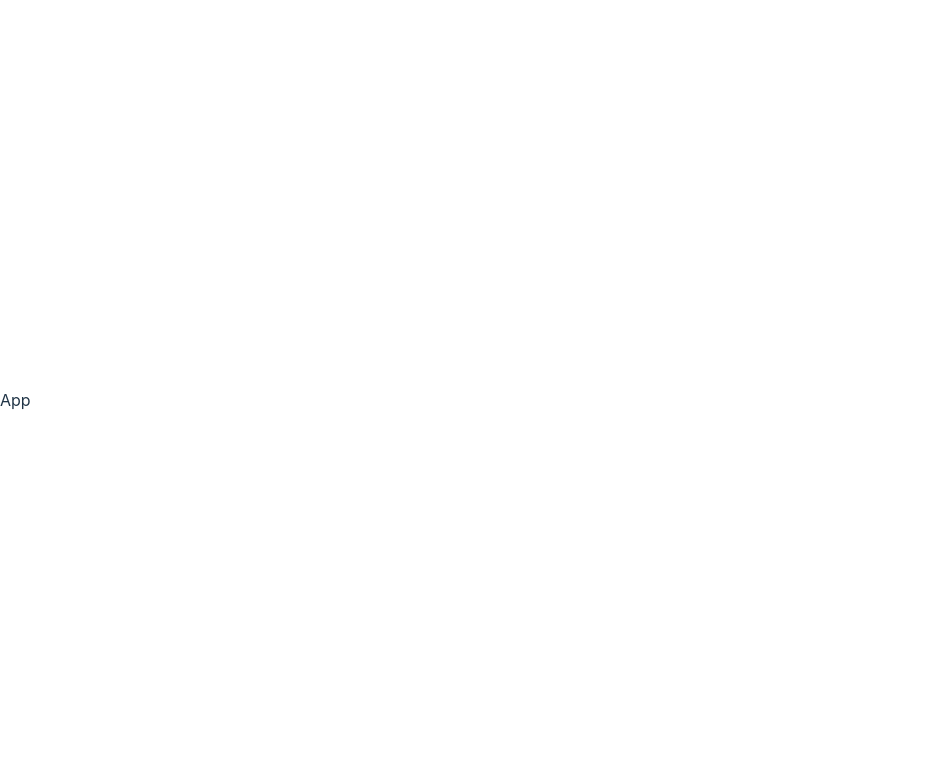
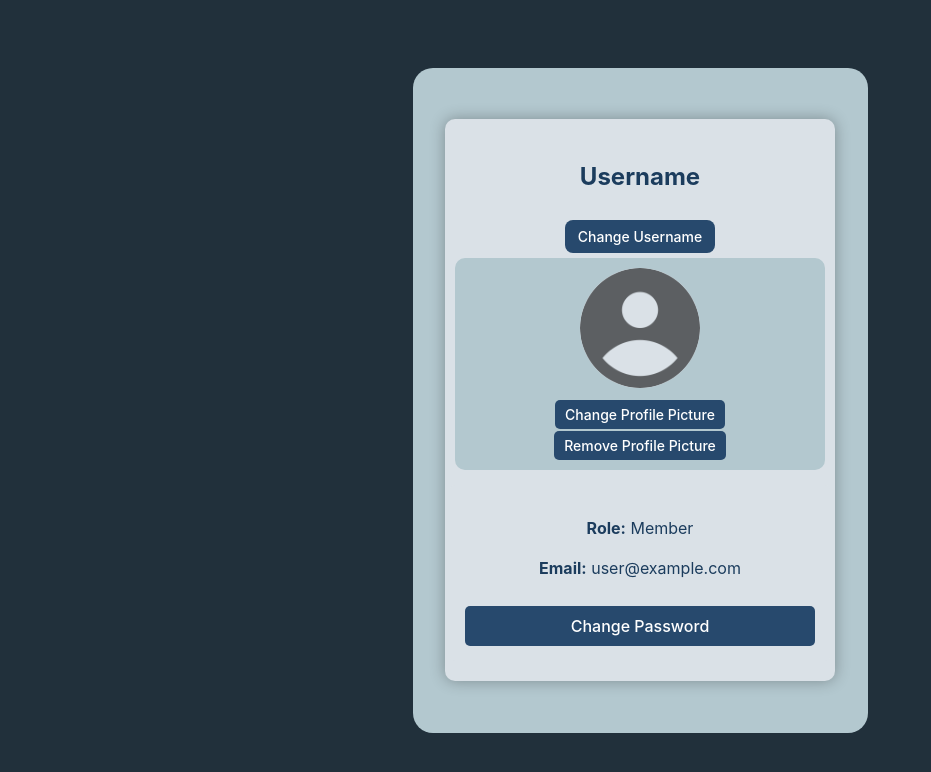
Before and after one commit to bypameladaniel/SOEN341, a React (Vite) app in the folder frontend/: page /profile in a window 1280 px wide. Shown: the top 772 px of the page, without its empty margins (0-931 px from the left). Built offline with nearby package versions, Linux system fonts and the light colour scheme.

Commit message:
Issue #42 : Creating a Profile Page
- Displays the username
- Added an option to change the username (with restrictions)
- Added an option to change/remove the profile picture (with a default)
- Displays the user's role and email
- Added a button to change password

```diff
--- a/frontend/package.json
+++ b/frontend/package.json
@@ -15,7 +15,8 @@
   },
   "devDependencies": {
     "@eslint/js": "^9.19.0",
-    "@types/react": "^19.0.8",
+    "@types/cookie": "^0.6.0",
+    "@types/react": "^19.0.10",
     "@types/react-dom": "^19.0.3",
     "@vitejs/plugin-react": "^4.3.4",
     "eslint": "^9.19.0",
--- a/frontend/src/App.tsx
+++ b/frontend/src/App.tsx
@@ -1,6 +1,11 @@
+import Profile from "./components/profile-page/profile"
+
 const App = () => {
   return (
-    <div>App</div>
+
+    <div>
+      <Profile />
+    </div>
   )
 }
 
--- /dev/null
+++ b/frontend/src/components/profile-page/profile.css
@@ -0,0 +1,170 @@
+/* colours
+000000 - black
+21303b - grey
+142850 - dark blue
+27496D - lighter blue
+DAE1E7 - light grey
+FFFFFF - white */
+
+/* TO DO:
+    - display actual username, email and role (connect to database, backend)
+    - implement this page in the settings page ("update profile" option)
+    - implement change password option
+    - add username restrictions?
+     */
+.profile {
+    background-color: #21303b;
+    height: 100vh; /* Full viewport height */
+    width: 100vw;  /* Full viewport width */
+    display: flex;
+    justify-content: center;
+    align-items: center;
+}
+
+
+.profile-container {
+    display: flex;
+    justify-content: center;
+    align-items: center;
+    height: 665px;
+    width: 455px;
+    background-color: #B3C8CF;
+    border-radius: 20px; /* Add rounded edges */
+    overflow: hidden;
+}
+
+
+.profile-box {
+    background: #DAE1E7;
+    color:#1b3c5d;
+    padding: 20px;
+    border-radius: 10px;
+    box-shadow: 0 0 15px rgba(0, 0, 0, 0.3);
+    width: 350px;
+    text-align: center;
+    display: flex;
+    flex-direction: column;
+    align-items: center;
+    justify-content: center;
+    gap:5px;
+}
+
+.profile-pic-container {
+    background-color: #B3C8CF;
+    color:#DAE1E7;
+    display: flex;
+    flex-direction: column;
+    align-items: center;
+    padding: 10px;
+    border-radius: 10px;
+    width: 100%;
+    gap:2px;
+}
+
+.profile-pic {
+    background-color: #DAE1E7; /* Remove background color */
+    border-radius: 50%;
+    border: none; /* Remove border completely */
+    height: 120px;
+    margin-bottom: 10px;
+    display: block;
+}
+
+.remove-pfp{
+    background-color: #27496D;
+    padding: 6px 10px; /* Smaller padding */
+    font-size: 14px; /* Smaller font size */
+    border-radius: 5px;
+    color: white; /* Text color */
+    border: none;
+}
+
+.remove-pfp:hover{
+    background-color: #21303b;
+}
+
+.change-pfp{
+    background-color: #27496D;
+    padding: 6px 10px; /* Smaller padding */
+    font-size: 14px; /* Smaller font size */
+    border-radius: 5px;
+    color: white; /* Text color */
+    border: none;
+
+}
+
+.change-pfp:hover{
+    background-color: #21303b;
+}
+
+.change-username{
+    background-color: #27496D;
+    padding: 7px 12px;
+    font-size: 14px;
+    color: white;
+    cursor: pointer;
+    transition: background-color 0.3s ease;
+}
+
+.change-username:hover{
+    background-color: #21303b;
+}
+
+.update-username{
+    background-color: #27496D;
+    padding: 7px 12px;
+    font-size: 14px;
+    color: white;
+    border: none;
+    border-radius: 5px;
+    cursor: pointer;
+    transition: background-color 0.3s ease;
+}
+
+.update-username:hover{
+    background-color: #21303b;
+}
+
+
+.username-input-container {
+    display: flex;
+    align-items: center;
+    gap: 10px; /* Adds space between the input and button */
+}
+
+.new-username-box {
+    background-color: #556068;
+    padding: 6px;
+    font-size: 14px;
+    border: 1px solid #ccc;
+    border-radius: 5px;
+}
+
+.new-username-box::placeholder {
+    color: white;
+}
+
+.profile-details {
+    background-color: #DAE1E7;
+    color: #1b3c5d;
+    padding: 15px;
+    border-radius: 5px;
+    margin-top: 10px;
+    width: 100%;
+
+}
+
+.change-password {
+    margin-top: 10px;
+    padding: 10px 16px;
+    background-color: #27496D;
+    color: white;
+    border: none;
+    border-radius: 5px;
+    cursor: pointer;
+    width: 100%;
+}
+
+.change-password:hover {
+    background-color: #1b3c5d;
+}
--- /dev/null
+++ b/frontend/src/components/profile-page/profile.tsx
@@ -0,0 +1,82 @@
+import React, { useState } from "react";
+import defaultPfp from "./images/defaultPfp.png";
+import "./profile.css";
+
+/* TO DO:
+    - display actual username, email and role (implement setRole and setEmail)
+    - implement this page in the settings page ("update profile" option)
+    - implement change password option
+    - connect username change to database
+     */
+
+const Profile: React.FC = () => {
+    const [profilePic, setProfilePic] = useState<string>(defaultPfp);
+    const [username, setUsername] = useState<string>("Username");
+    const [role, setRole] = useState<string>("Member");
+    const [email, setEmail] = useState<string>("user@example.com");
+    const [showFileInput, setShowFileInput] = useState<boolean>(false);
+    const [newUsername, setNewUsername] = useState<string>("");
+    const [showUsernameInput, setShowUsernameInput] = useState<boolean>(false);
+
+    const changeProfilePic = (event: React.ChangeEvent<HTMLInputElement>) => {
+        if (event.target.files && event.target.files[0]) {
+            const file = event.target.files[0];
+            const imageUrl = URL.createObjectURL(file);
+            setProfilePic(imageUrl);
+        }
+    };
+
+    const removeProfilePic = () => {
+        setProfilePic(defaultPfp);
+    };
+
+    const changePassword = () => {
+        alert("Redirecting to password change page...");
+    };
+
+    const updateUsername = () => {
+        if (!/^[^\s]{1,16}$/.test(newUsername)) {
+            alert("Username must be 1-16 characters long with no spaces.");
+            return;
+        }
+        setUsername(newUsername);
+        setNewUsername("");
+        setShowUsernameInput(false);
+    };
+
+    return (
+        <div className="profile">
+            <div className="profile-container">
+                <div className="profile-box">
+                    <h2>{username}</h2>
+                    <button onClick={() => setShowUsernameInput(!showUsernameInput)} className="change-username">Change Username</button>
+                    {showUsernameInput && (
+                        <div className="username-input-container">
+                            <input
+                                className="new-username-box"
+                                type="text"
+                                value={newUsername}
+                                onChange={(e) => setNewUsername(e.target.value)}
+                                placeholder="Enter new username"
+                            />
+                            <button onClick={updateUsername} className="update-username">Update Username</button>
+                        </div>
+                    )}
+                    <div className="profile-pic-container">
+                        <img src={profilePic} alt="Profile" className="profile-pic" />
+                        <button onClick={() => setShowFileInput(!showFileInput)} className="change-pfp">Change Profile Picture</button>
+                        {showFileInput && <input type="file" accept="image/*" onChange={changeProfilePic} />}
+                        <button onClick={removeProfilePic} className="remove-pfp">Remove Profile Picture</button>
+                    </div>
+                    <div className="profile-details">
+                        <p><strong>Role:</strong> {role}</p>
+                        <p><strong>Email:</strong> {email}</p>
+                        <button onClick={changePassword} className="change-password">Change Password</button>
+                    </div>
+                </div>
+            </div>
+        </div>
+    );
+};
+
+export default Profile;
```
Also changed, not shown: frontend/src/components/profile-page/images/defaultPfp.png (added), 1 other file (tests, documents, lock files or other folders).
